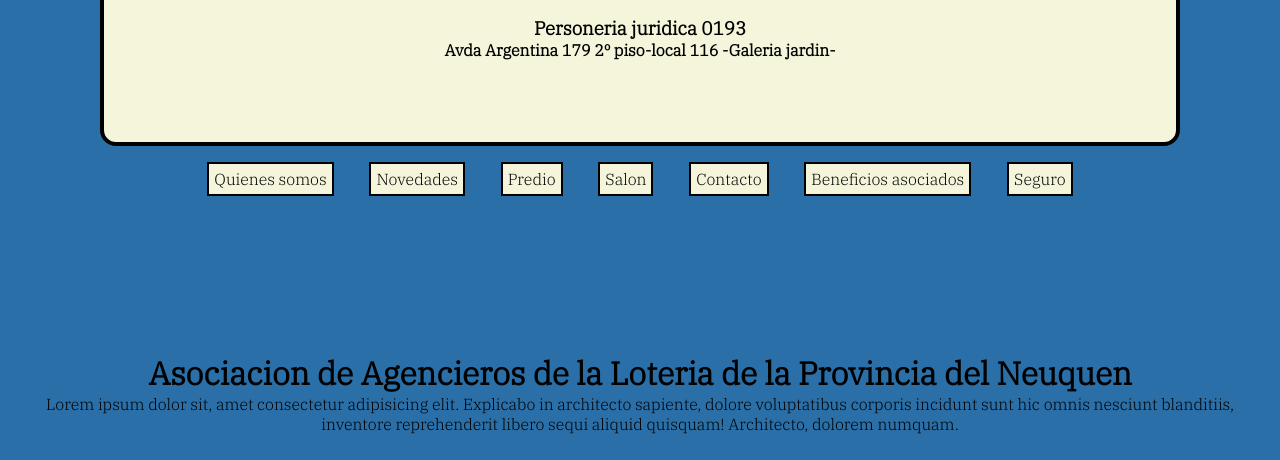
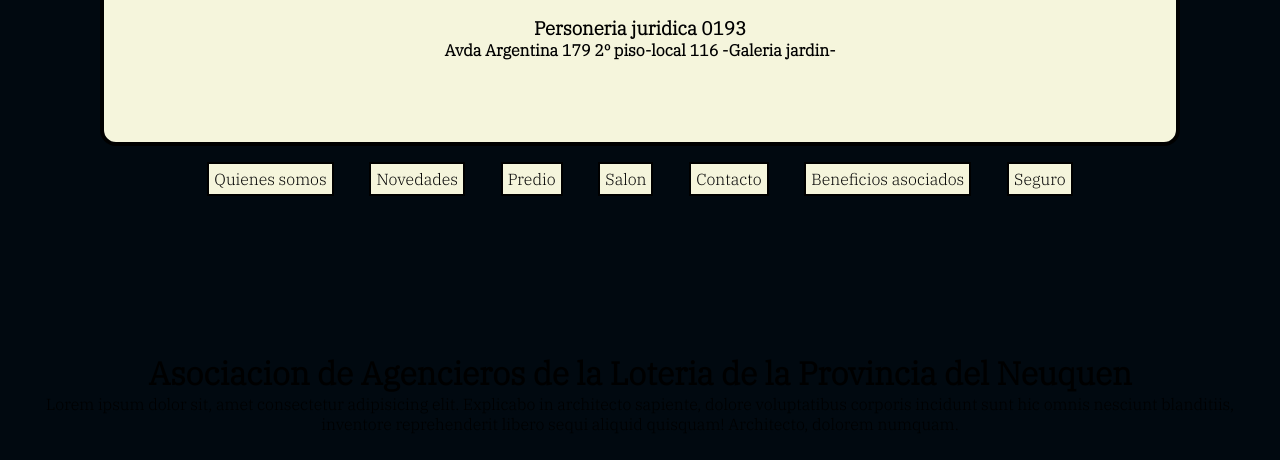
Before and after one commit to danialegonz88/Proyecto-agencieros, a plain HTML site: page index.html in a window 1280 px wide. Shown: the part 274-734 px from the top of the page. Drawn offline with Linux system fonts and the light colour scheme.

Commit message:
cambio fondo

```diff
--- a/css/styles.css
+++ b/css/styles.css
@@ -9,7 +9,7 @@
 /*estilos de body*/
 
 body{
-    background-color: #2a6fa7;
+    background-color: #010910;
     font-family: 'IBM Plex Serif', serif;
     color: black;
 }
```
